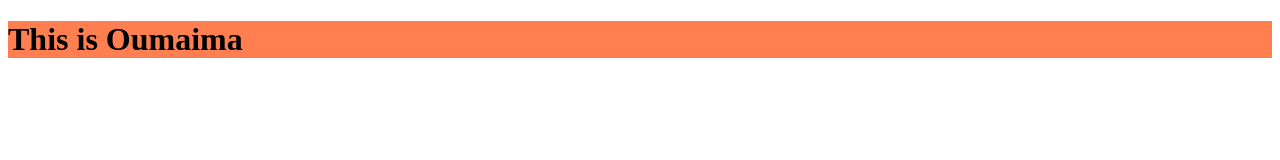
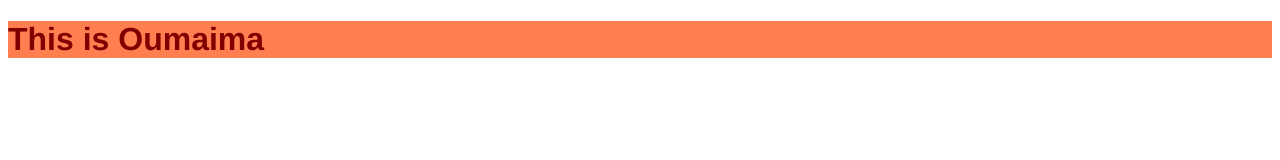
Before and after one commit to OumaimaTT/myproject, a plain HTML site: page index.html in a window 1280 px wide. Drawn offline with Linux system fonts and the light colour scheme.

Commit message:
changing the font in css

```diff
--- a/style.css
+++ b/style.css
@@ -1 +1,3 @@
-h1{background-color: coral;}
+h1{background-color: coral;
+   color: maroon;
+   font-family: 'Franklin Gothic Medium', 'Arial Narrow', Arial, sans-serif;}
```
